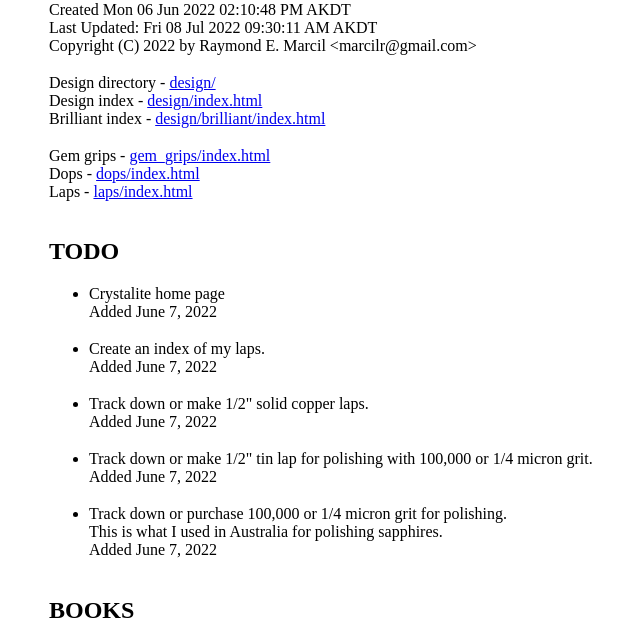
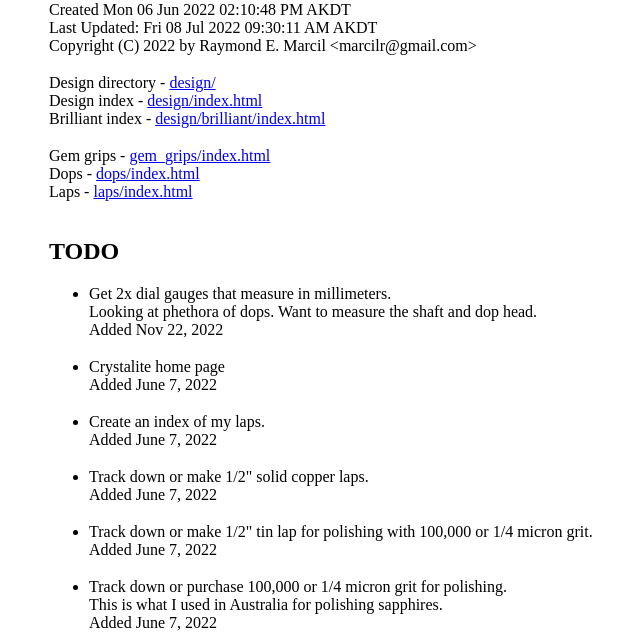
Before and after one commit to marcilr/faceting, a plain HTML site: page index.html in a window 1280 px wide. Shown: the part 107-748 px from the top of the page, without its empty margins (83-723 px from the left). Drawn offline with Linux system fonts and the light colour scheme.

Commit message:
Updated TODO list with:
Get 2x dial gauges that measure in millimeters.
Looking at phethora of dops. Want to measure the shaft and dop head.
Added Nov 22, 2022

```diff
--- a/index.html
+++ b/index.html
@@ -82,6 +82,12 @@ Laps - <a href="laps/index.html">laps/index.html</a>
 <p style="margin-top:1cm;">
 <h2>TODO</h2>
 <ul>
+  <li style="margin-top:0.5cm;">
+    Get 2x dial gauges that measure in millimeters.<br>
+    Looking at phethora of dops.  Want to measure
+    the shaft and dop head.<br>
+    Added Nov 22, 2022
+
   <li style="margin-top:0.5cm;">
     Crystalite home page<br>
     Added June 7, 2022
```
